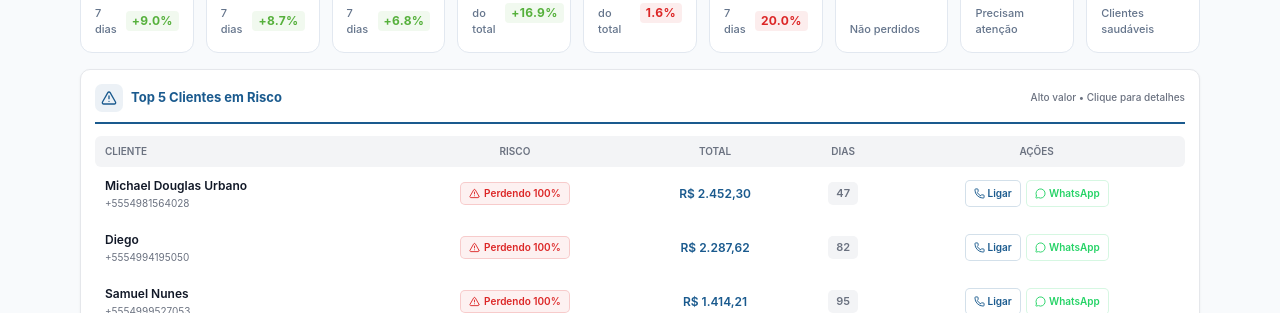
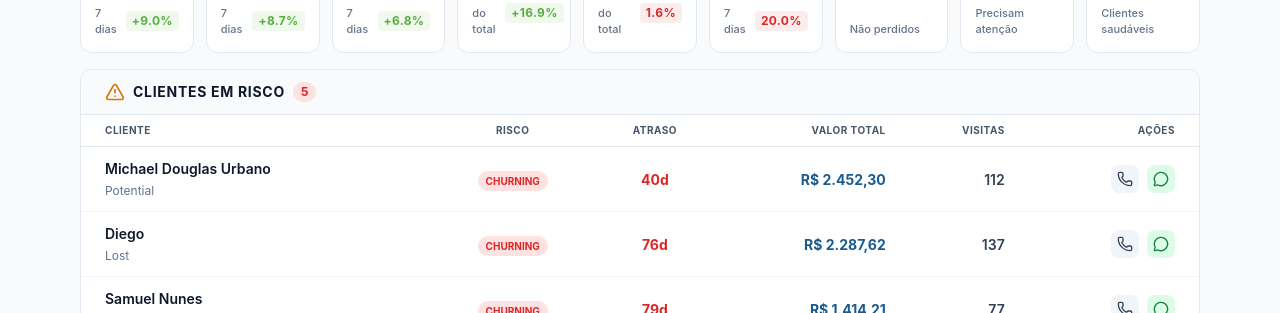
Before and after one commit to lucaslopezpuerta/LavpopBusinessIntelligence, a React (Vite) app: page / in a window 1280 px wide. Shown: the part 639-952 px from the top of the page. Built offline with nearby package versions, Linux system fonts and the light colour scheme; no server answers; the HTML template or start-up script is replaced by a standard one.

Commit message:
Update AtRiskCustomersTable.jsx

```diff
--- a/src/components/AtRiskCustomersTable.jsx
+++ b/src/components/AtRiskCustomersTable.jsx
@@ -1,40 +1,26 @@
-// AtRiskCustomersTable.jsx v4.0 - ULTRA COMPACT SPACE-SAVING DESIGN
-// ✅ Single-line compact header (saves ~30px)
-// ✅ Tighter row spacing (48px per row vs 65px)
-// ✅ Center-aligned text in appropriate columns
-// ✅ Professional clean design with brand colors
-// ✅ Total height reduction: ~85px for 5 rows
-//
-// CHANGELOG:
-// v4.0 (2025-11-16): Ultra compact design - single-line header, tighter rows, center alignment
-// v3.0 (2025-11-15): Complete redesign - clean, professional, brand-focused
+// AtRiskCustomersTable.jsx v5.0 - TAILWIND MIGRATION + DARK MODE
+// ✅ Full Tailwind CSS with dark mode support
+// ✅ Responsive grid layout
+// ✅ All math/metrics logic preserved
+// ✅ Professional compact design
 
 import React, { useState } from 'react';
 import { Phone, MessageCircle, AlertTriangle } from 'lucide-react';
 import CustomerDetailModal from './CustomerDetailModal';
-
-const COLORS = {
-  primary: '#1a5a8e',
-  accent: '#55b03b',
-  amber: '#f59e0b',
-  red: '#dc2626',
-  gray: '#6b7280',
-  lightGray: '#f3f4f6'
-};
 
 const AtRiskCustomersTable = ({ customerMetrics, salesData, maxRows = 5 }) => {
   const [selectedCustomer, setSelectedCustomer] = useState(null);
 
   if (!customerMetrics || !customerMetrics.activeCustomers) {
     return (
-      <div style={{
-        background: 'white',
-        borderRadius: '10px',
-        padding: '1rem',
-        border: '1px solid #e5e7eb',
-        textAlign: 'center',
-        color: COLORS.gray
-      }}>
+      <div className="
+        bg-white dark:bg-slate-800
+        rounded-xl
+        p-4
+        border border-slate-200 dark:border-slate-700
+        text-center
+        text-slate-600 dark:text-slate-400
+      ">
         Carregando clientes em risco...
       </div>
     );
@@ -78,66 +64,27 @@ const AtRiskCustomersTable = ({ customerMetrics, salesData, maxRows = 5 }) => {
   };
 
   const getRiskColor = (riskLevel) => {
-    switch (riskLevel) {
-      case 'Churning': return COLORS.red;
-      case 'At Risk': return COLORS.amber;
-      default: return COLORS.gray;
+    if (riskLevel === 'Churning') {
+      return 'text-red-600 dark:text-red-500 bg-red-100 dark:bg-red-900/30';
     }
-  };
-
-  const translateRiskLevel = (riskLevel) => {
-    switch (riskLevel) {
-      case 'Churning': return 'Perdendo';
-      case 'At Risk': return 'Em Risco';
-      default: return riskLevel;
-    }
-  };
-
-  const getRiskBadge = (riskLevel, returnLikelihood) => {
-    const color = getRiskColor(riskLevel);
-    const translatedLevel = translateRiskLevel(riskLevel);
-    const churnPercent = returnLikelihood !== undefined && returnLikelihood !== null
-      ? Math.round(100 - returnLikelihood)
-      : 0;
-
-    return (
-      <div style={{
-        display: 'inline-flex',
-        alignItems: 'center',
-        gap: '0.25rem',
-        padding: '3px 8px',
-        borderRadius: '5px',
-        background: `${color}10`,
-        border: `1px solid ${color}30`,
-        color: color,
-        fontSize: '10px',
-        fontWeight: '600'
-      }}>
-        <AlertTriangle style={{ width: '11px', height: '11px' }} />
-        {translatedLevel} {churnPercent}%
-      </div>
-    );
+    return 'text-amber-600 dark:text-amber-500 bg-amber-100 dark:bg-amber-900/30';
   };
 
   if (atRiskCustomers.length === 0) {
     return (
-      <div style={{
-        background: 'white',
-        borderRadius: '10px',
-        padding: '1.25rem',
-        border: '1px solid #e5e7eb',
-        textAlign: 'center'
-      }}>
-        <div style={{
-          color: COLORS.accent,
-          fontSize: '15px',
-          fontWeight: '600',
-          marginBottom: '0.25rem'
-        }}>
-          🎉 Ótimas notícias!
+      <div className="
+        bg-white dark:bg-slate-800
+        rounded-xl
+        p-6
+        border border-slate-200 dark:border-slate-700
+        text-center
+      ">
+        <div className="text-4xl mb-3">🎉</div>
+        <div className="text-base font-semibold text-slate-900 dark:text-white mb-2">
+          Nenhum cliente em risco!
         </div>
-        <div style={{ color: COLORS.gray, fontSize: '12px' }}>
-          Nenhum cliente em risco detectado
+        <div className="text-sm text-slate-600 dark:text-slate-400">
+          Todos os clientes estão em boa situação
         </div>
       </div>
     );
@@ -145,242 +92,140 @@ const AtRiskCustomersTable = ({ customerMetrics, salesData, maxRows = 5 }) => {
 
   return (
     <>
-      <div style={{
-        background: 'white',
-        borderRadius: '10px',
-        padding: '0.875rem',
-        border: '1px solid #e5e7eb',
-        boxShadow: '0 1px 3px rgba(0, 0, 0, 0.05)'
-      }}>
-        {/* ✅ ULTRA COMPACT Single-Line Header */}
-        <div style={{
-          display: 'flex',
-          alignItems: 'center',
-          justifyContent: 'space-between',
-          marginBottom: '0.75rem',
-          paddingBottom: '0.625rem',
-          borderBottom: `2px solid ${COLORS.primary}`
-        }}>
-          <div style={{ display: 'flex', alignItems: 'center', gap: '0.5rem' }}>
-            <div style={{
-              width: '28px',
-              height: '28px',
-              borderRadius: '7px',
-              background: `${COLORS.primary}15`,
-              display: 'flex',
-              alignItems: 'center',
-              justifyContent: 'center'
-            }}>
-              <AlertTriangle style={{ width: '16px', height: '16px', color: COLORS.primary }} />
-            </div>
-            <div>
-              <h3 style={{
-                fontSize: '13px',
-                fontWeight: '700',
-                color: COLORS.primary,
-                margin: 0,
-                lineHeight: 1
-              }}>
-                Top {maxRows} Clientes em Risco
-              </h3>
-            </div>
-          </div>
-          <div style={{
-            fontSize: '10px',
-            color: COLORS.gray,
-            fontWeight: '500'
-          }}>
-            Alto valor • Clique para detalhes
+      <div className="
+        bg-white dark:bg-slate-800
+        rounded-xl
+        border border-slate-200 dark:border-slate-700
+        overflow-hidden
+      ">
+        {/* Header */}
+        <div className="
+          flex items-center justify-between
+          px-6 py-3
+          border-b border-slate-200 dark:border-slate-700
+          bg-slate-50 dark:bg-slate-900/50
+        ">
+          <div className="flex items-center gap-2">
+            <AlertTriangle className="w-5 h-5 text-amber-600 dark:text-amber-500" />
+            <h3 className="text-sm font-bold text-slate-900 dark:text-white uppercase tracking-wider">
+              Clientes em Risco
+            </h3>
+            <span className="
+              px-2 py-0.5
+              bg-red-100 dark:bg-red-900/30
+              text-red-600 dark:text-red-400
+              text-xs font-bold
+              rounded-full
+            ">
+              {atRiskCustomers.length}
+            </span>
           </div>
         </div>
 
-        {/* ✅ COMPACT Table with Tighter Spacing */}
-        <div style={{ overflowX: 'auto' }}>
-          <table style={{
-            width: '100%',
-            borderCollapse: 'separate',
-            borderSpacing: 0,
-            fontSize: '12px'
-          }}>
+        {/* Table */}
+        <div className="overflow-x-auto">
+          <table className="w-full">
             <thead>
-              <tr style={{
-                background: COLORS.lightGray
-              }}>
-                <th style={{
-                  padding: '0.5rem 0.625rem',
-                  fontWeight: '600',
-                  color: COLORS.gray,
-                  fontSize: '10px',
-                  textAlign: 'left',
-                  borderTopLeftRadius: '6px',
-                  borderBottomLeftRadius: '6px'
-                }}>
-                  CLIENTE
-                </th>
-                <th style={{
-                  padding: '0.5rem 0.625rem',
-                  fontWeight: '600',
-                  color: COLORS.gray,
-                  fontSize: '10px',
-                  textAlign: 'center'
-                }}>
-                  RISCO
-                </th>
-                <th style={{
-                  padding: '0.5rem 0.625rem',
-                  fontWeight: '600',
-                  color: COLORS.gray,
-                  fontSize: '10px',
-                  textAlign: 'center'
-                }}>
-                  TOTAL
-                </th>
-                <th style={{
-                  padding: '0.5rem 0.625rem',
-                  fontWeight: '600',
-                  color: COLORS.gray,
-                  fontSize: '10px',
-                  textAlign: 'center'
-                }}>
-                  DIAS
-                </th>
-                <th style={{
-                  padding: '0.5rem 0.625rem',
-                  fontWeight: '600',
-                  color: COLORS.gray,
-                  fontSize: '10px',
-                  textAlign: 'center',
-                  borderTopRightRadius: '6px',
-                  borderBottomRightRadius: '6px'
-                }}>
-                  AÇÕES
-                </th>
+              <tr className="text-[10px] font-bold text-slate-600 dark:text-slate-400 uppercase tracking-wider">
+                <th className="text-left px-6 py-2 border-b border-slate-200 dark:border-slate-700">Cliente</th>
+                <th className="text-center px-4 py-2 border-b border-slate-200 dark:border-slate-700">Risco</th>
+                <th className="text-center px-4 py-2 border-b border-slate-200 dark:border-slate-700">Atraso</th>
+                <th className="text-right px-4 py-2 border-b border-slate-200 dark:border-slate-700">Valor Total</th>
+                <th className="text-right px-4 py-2 border-b border-slate-200 dark:border-slate-700">Visitas</th>
+                <th className="text-right px-6 py-2 border-b border-slate-200 dark:border-slate-700">Ações</th>
               </tr>
             </thead>
             <tbody>
               {atRiskCustomers.map((customer, index) => (
                 <tr
                   key={customer.doc || index}
-                  style={{
-                    borderBottom: index < atRiskCustomers.length - 1 ? `1px solid ${COLORS.lightGray}` : 'none',
-                    transition: 'background 0.15s',
-                    cursor: 'pointer'
-                  }}
-                  onMouseEnter={(e) => e.currentTarget.style.background = `${COLORS.primary}05`}
-                  onMouseLeave={(e) => e.currentTarget.style.background = 'transparent'}
                   onClick={() => setSelectedCustomer(customer)}
+                  className="
+                    border-b border-slate-100 dark:border-slate-700/50
+                    hover:bg-slate-50 dark:hover:bg-slate-700/30
+                    cursor-pointer
+                    transition-colors
+                  "
                 >
-                  {/* Cliente - Left aligned */}
-                  <td style={{ padding: '0.625rem' }}>
-                    <div style={{ fontWeight: '600', color: '#111827', fontSize: '12px', marginBottom: '1px' }}>
-                      {customer.name || 'Cliente sem nome'}
+                  <td className="px-6 py-3">
+                    <div className="flex flex-col gap-1">
+                      <div className="font-semibold text-slate-900 dark:text-white text-sm">
+                        {customer.name}
+                      </div>
+                      <div className="text-xs text-slate-500 dark:text-slate-500">
+                        {customer.segment}
+                      </div>
                     </div>
-                    {customer.phone && (
-                      <div style={{ fontSize: '10px', color: COLORS.gray }}>
-                        {customer.phone}
-                      </div>
-                    )}
                   </td>
 
-                  {/* Risco - Center aligned */}
-                  <td style={{ padding: '0.625rem', textAlign: 'center' }}>
-                    {getRiskBadge(customer.riskLevel, customer.returnLikelihood)}
-                  </td>
-
-                  {/* Total - Center aligned */}
-                  <td style={{
-                    padding: '0.625rem',
-                    textAlign: 'center',
-                    fontWeight: '600',
-                    color: COLORS.primary,
-                    fontSize: '12px'
-                  }}>
-                    {formatCurrency(customer.netTotal || 0)}
-                  </td>
-
-                  {/* Dias - Center aligned */}
-                  <td style={{ padding: '0.625rem', textAlign: 'center' }}>
-                    <span style={{
-                      display: 'inline-block',
-                      padding: '3px 8px',
-                      borderRadius: '5px',
-                      background: COLORS.lightGray,
-                      fontSize: '11px',
-                      fontWeight: '600',
-                      color: COLORS.gray
-                    }}>
-                      {customer.daysSinceLastVisit || 0}
+                  <td className="px-4 py-3 text-center">
+                    <span className={`
+                      px-2 py-1
+                      rounded-full
+                      text-[10px] font-bold
+                      uppercase
+                      ${getRiskColor(customer.riskLevel)}
+                    `}>
+                      {customer.riskLevel}
                     </span>
                   </td>
 
-                  {/* Ações - Center aligned */}
-                  <td style={{ padding: '0.625rem', textAlign: 'center' }}>
-                    <div style={{ display: 'flex', gap: '0.325rem', justifyContent: 'center' }}>
+                  <td className="px-4 py-3 text-center">
+                    <span className="text-sm font-bold text-red-600 dark:text-red-500">
+                      {customer.daysOverdue || 0}d
+                    </span>
+                  </td>
+
+                  <td className="px-4 py-3 text-right">
+                    <span className="text-sm font-bold text-lavpop-blue dark:text-lavpop-blue-400">
+                      {formatCurrency(customer.netTotal)}
+                    </span>
+                  </td>
+
+                  <td className="px-4 py-3 text-right">
+                    <span className="text-sm font-semibold text-slate-700 dark:text-slate-300">
+                      {customer.transactions}
+                    </span>
+                  </td>
+
+                  <td className="px-6 py-3">
+                    <div className="flex items-center justify-end gap-2">
                       {customer.phone && formatPhone(customer.phone) && (
                         <>
                           <button
                             onClick={(e) => handleCall(e, customer.phone)}
+                            className="
+                              p-1.5
+                              rounded-lg
+                              bg-slate-100 dark:bg-slate-700
+                              hover:bg-slate-200 dark:hover:bg-slate-600
+                              text-slate-700 dark:text-slate-300
+                              transition-colors
+                            "
                             title="Ligar"
-                            style={{
-                              padding: '5px 8px',
-                              borderRadius: '5px',
-                              border: `1px solid ${COLORS.primary}30`,
-                              background: 'white',
-                              cursor: 'pointer',
-                              display: 'flex',
-                              alignItems: 'center',
-                              gap: '3px',
-                              fontSize: '10px',
-                              fontWeight: '600',
-                              color: COLORS.primary,
-                              transition: 'all 0.2s'
-                            }}
-                            onMouseEnter={(e) => {
-                              e.currentTarget.style.background = COLORS.primary;
-                              e.currentTarget.style.color = 'white';
-                              e.currentTarget.style.borderColor = COLORS.primary;
-                            }}
-                            onMouseLeave={(e) => {
-                              e.currentTarget.style.background = 'white';
-                              e.currentTarget.style.color = COLORS.primary;
-                              e.currentTarget.style.borderColor = `${COLORS.primary}30`;
-                            }}
                           >
-                            <Phone style={{ width: '11px', height: '11px' }} />
-                            <span style={{ display: 'none' }}>Ligar</span>
+                            <Phone className="w-4 h-4" />
                           </button>
                           <button
                             onClick={(e) => handleWhatsApp(e, customer.phone)}
+                            className="
+                              p-1.5
+                              rounded-lg
+                              bg-green-100 dark:bg-green-900/30
+                              hover:bg-green-200 dark:hover:bg-green-900/50
+                              text-green-700 dark:text-green-400
+                              transition-colors
+                            "
                             title="WhatsApp"
-                            style={{
-                              padding: '5px 8px',
-                              borderRadius: '5px',
-                              border: '1px solid #25D36630',
-                              background: 'white',
-                              cursor: 'pointer',
-                              display: 'flex',
-                              alignItems: 'center',
-                              gap: '3px',
-                              fontSize: '10px',
-                              fontWeight: '600',
-                              color: '#25D366',
-                              transition: 'all 0.2s'
-                            }}
-                            onMouseEnter={(e) => {
-                              e.currentTarget.style.background = '#25D366';
-                              e.currentTarget.style.color = 'white';
-                              e.currentTarget.style.borderColor = '#25D366';
-                            }}
-                            onMouseLeave={(e) => {
-                              e.currentTarget.style.background = 'white';
-                              e.currentTarget.style.color = '#25D366';
-                              e.currentTarget.style.borderColor = '#25D36630';
-                            }}
                           >
-                            <MessageCircle style={{ width: '11px', height: '11px' }} />
-                            <span style={{ display: 'none' }}>WhatsApp</span>
+                            <MessageCircle className="w-4 h-4" />
                           </button>
                         </>
+                      )}
+                      {!customer.phone && (
+                        <span className="text-xs text-slate-400 dark:text-slate-600">
+                          Sem telefone
+                        </span>
                       )}
                     </div>
                   </td>
@@ -399,15 +244,6 @@ const AtRiskCustomersTable = ({ customerMetrics, salesData, maxRows = 5 }) => {
           onClose={() => setSelectedCustomer(null)}
         />
       )}
-
-      {/* Responsive text display for action buttons */}
-      <style>{`
-        @media (min-width: 992px) {
-          button span {
-            display: inline !important;
-          }
-        }
-      `}</style>
     </>
   );
 };
```
